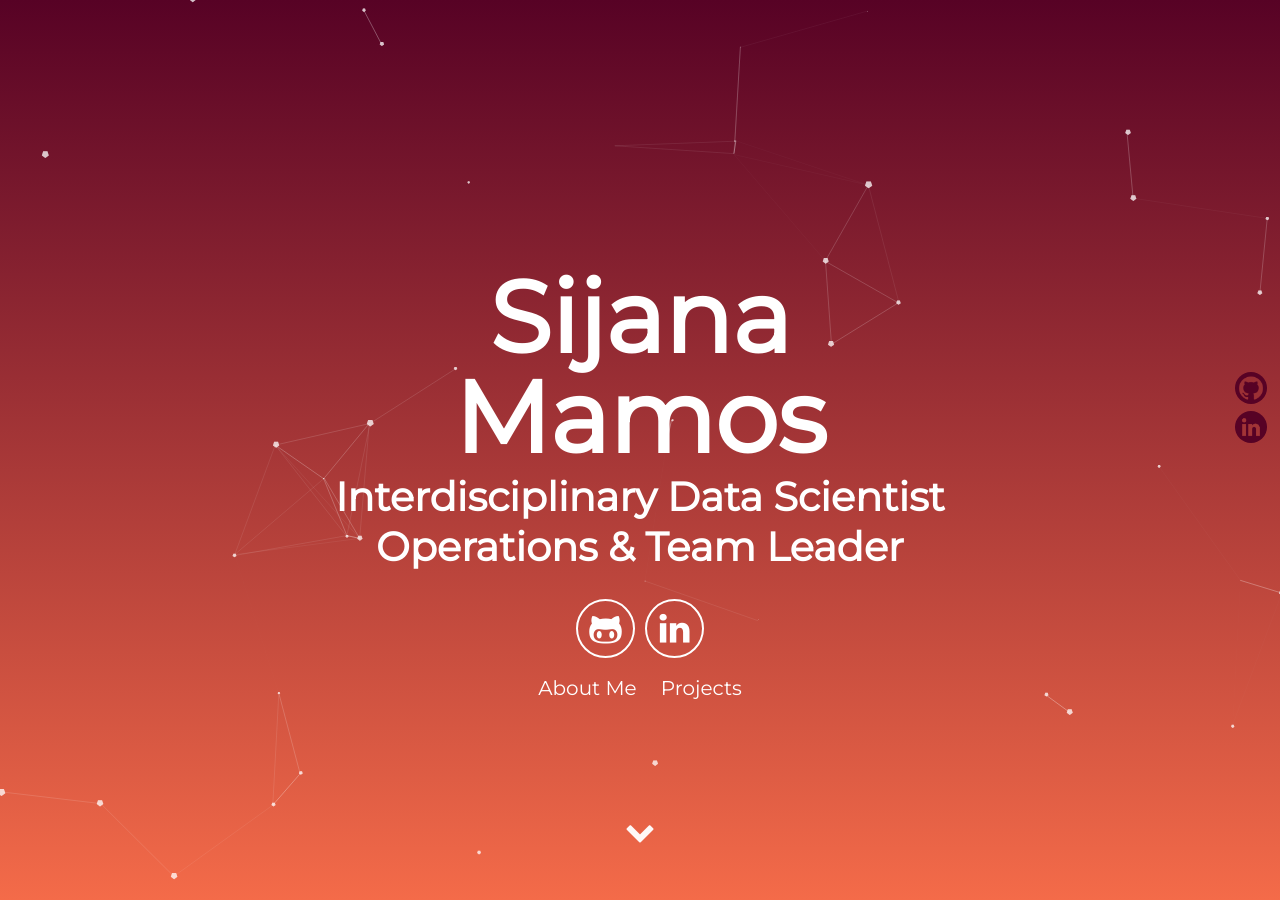
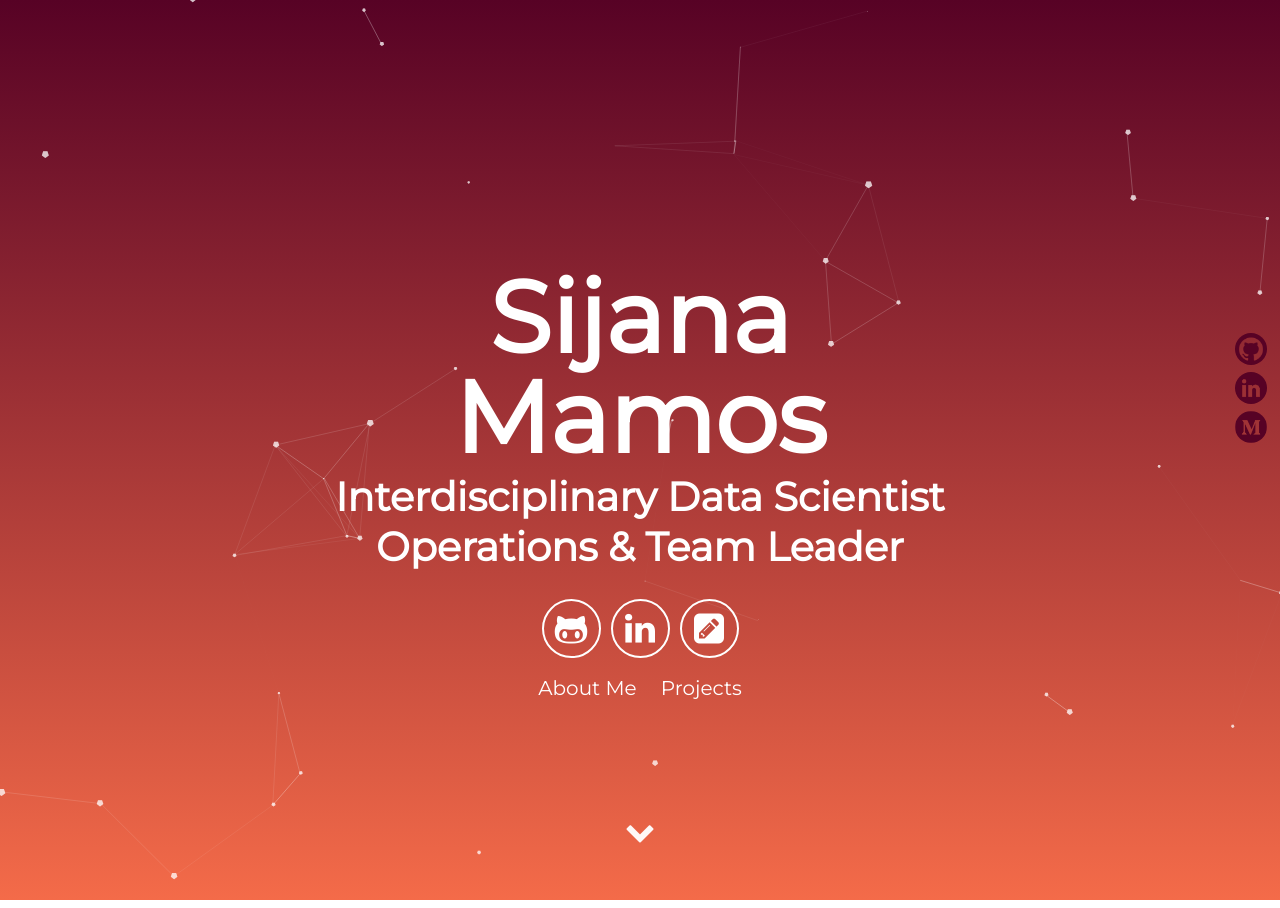
Before and after one commit to Sijana/sijana.github.io, a Jekyll site: the page built from index.html, in a window 1280 px wide. Shown: the top 908 px of the page. Built offline with Jekyll 4.4.1, drawn with Linux system fonts in a browser that asks for light colours; grey boxes are pictures that could not be loaded.

Commit message:
Added Medium

```diff
--- a/_includes/header.html
+++ b/_includes/header.html
@@ -9,7 +9,7 @@
         <!-- <a aria-label="Send email" href="mailto:sijana.mamos@gmail.com"><i class="icon fa fa-envelope"></i></a> -->
         <a aria-label="My Github" target="_blank" href="https://github.com/Sijana"><i class="icon fa fa-github-alt" aria-hidden="true"></i></a>
         <a aria-label="My LinkedIn" target="_blank" href="https://www.linkedin.com/in/sijana-mamos/"><i class="icon fa fa-linkedin" aria-hidden="true"></i></a>
-        <!-- <a aria-label="My Substack" target="_blank" href="https://substack.com/@sijana"><i class="icon fa fa-pencil-square" aria-hidden="true"></i></a> -->
+        <a aria-label="My Writing" target="_blank" href="https://medium.com/@sijanamamos"><i class="icon fa fa-pencil-square" aria-hidden="true"></i></a>
       </div>
       <div class="header-links">
         <a class="link" href="#about" data-scroll>About Me</a>
--- a/_includes/socials.html
+++ b/_includes/socials.html
@@ -9,7 +9,7 @@
     <a href="https://www.linkedin.com/in/sijana-mamos/" target="_blank"
       ><img src="/assets/img/LI_copy.png" alt="LinkedIn" class="socicon"
     /></a>
-    <!-- <a href="https://substack.com/@sijana" target="_blank"
+    <a href="https://medium.com/@sijanamamos" target="_blank"
       ><img src="/assets/img/icons8-medium-small.png" alt="Medium" class="socicon"
-    /></a> -->
+    /></a>
   </div>
```
Also changed, not shown: 1 other file.
